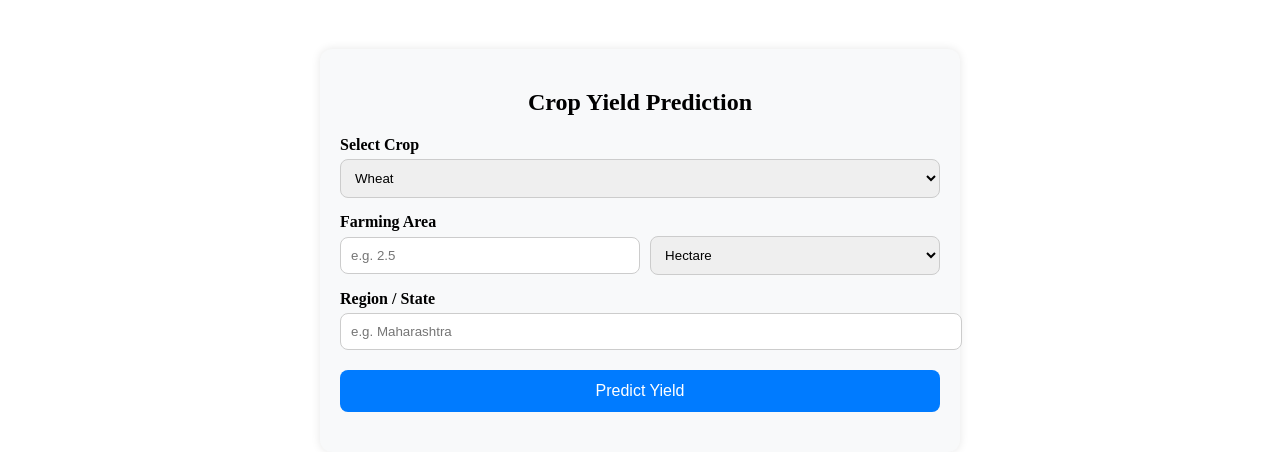
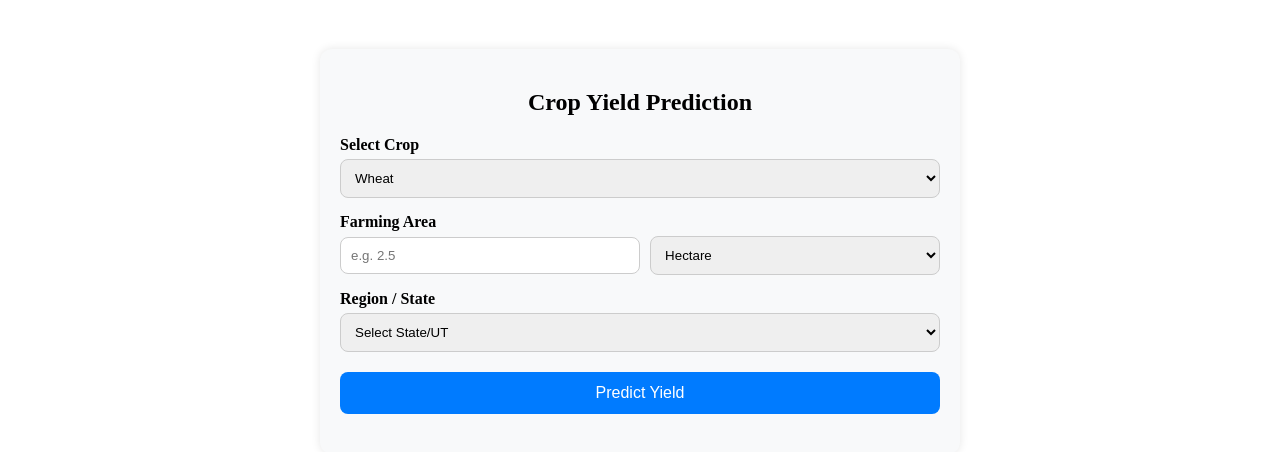
Before and after one commit to S4n9y/final-year-project, a plain HTML site: page yield-prediction.html in a window 1280 px wide. Shown: the part 66-518 px from the top of the page. Drawn offline with Linux system fonts and the light colour scheme.

Commit message:
Made Little Change

```diff
--- a/yield-prediction.html
+++ b/yield-prediction.html
@@ -52,8 +52,45 @@
 </div>
 
 <label for="region">Region / State</label>
-<input type="text" id="region" placeholder="e.g. Maharashtra" />
-
+<select id="region">
+  <option value="">Select State/UT</option>
+  <option value="Andhra Pradesh">Andhra Pradesh</option>
+  <option value="Arunachal Pradesh">Arunachal Pradesh</option>
+  <option value="Assam">Assam</option>
+  <option value="Bihar">Bihar</option>
+  <option value="Chhattisgarh">Chhattisgarh</option>
+  <option value="Goa">Goa</option>
+  <option value="Gujarat">Gujarat</option>
+  <option value="Haryana">Haryana</option>
+  <option value="Himachal Pradesh">Himachal Pradesh</option>
+  <option value="Jharkhand">Jharkhand</option>
+  <option value="Karnataka">Karnataka</option>
+  <option value="Kerala">Kerala</option>
+  <option value="Madhya Pradesh">Madhya Pradesh</option>
+  <option value="Maharashtra">Maharashtra</option>
+  <option value="Manipur">Manipur</option>
+  <option value="Meghalaya">Meghalaya</option>
+  <option value="Mizoram">Mizoram</option>
+  <option value="Nagaland">Nagaland</option>
+  <option value="Odisha">Odisha</option>
+  <option value="Punjab">Punjab</option>
+  <option value="Rajasthan">Rajasthan</option>
+  <option value="Sikkim">Sikkim</option>
+  <option value="Tamil Nadu">Tamil Nadu</option>
+  <option value="Telangana">Telangana</option>
+  <option value="Tripura">Tripura</option>
+  <option value="Uttar Pradesh">Uttar Pradesh</option>
+  <option value="Uttarakhand">Uttarakhand</option>
+  <option value="West Bengal">West Bengal</option>
+  <option value="Andaman and Nicobar Islands">Andaman and Nicobar Islands</option>
+  <option value="Chandigarh">Chandigarh</option>
+  <option value="Dadra and Nagar Haveli and Daman and Diu">Dadra and Nagar Haveli and Daman and Diu</option>
+  <option value="Delhi">Delhi</option>
+  <option value="Jammu and Kashmir">Jammu and Kashmir</option>
+  <option value="Ladakh">Ladakh</option>
+  <option value="Lakshadweep">Lakshadweep</option>
+  <option value="Puducherry">Puducherry</option>
+</select>
 
 <button onclick="predictYield()">Predict Yield</button>
 
```
Lines whose indentation alone changed are shown as unchanged.
